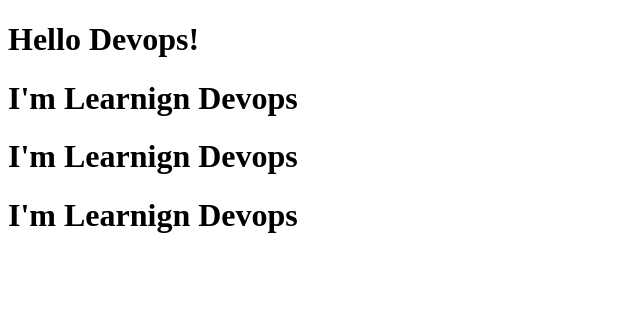
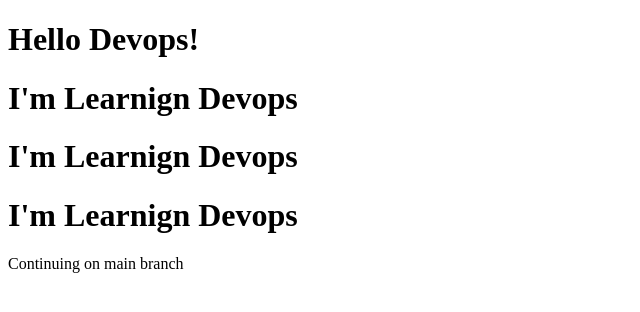
Before and after one commit to Davzong/week2, a plain HTML site: page index.html in a window 1280 px wide. Shown: the whole page, without its empty margins (0-640 px from the left). Drawn offline with Linux system fonts and the light colour scheme.

Commit message:
continuing on main branch

```diff
--- a/index.html
+++ b/index.html
@@ -11,6 +11,7 @@
     <div>
         <h1>I'm Learnign Devops</h1>
         <h1>I'm Learnign Devops</h1>
+        <div>Continuing on main branch</div>
 
     </div>
 </body>
```
